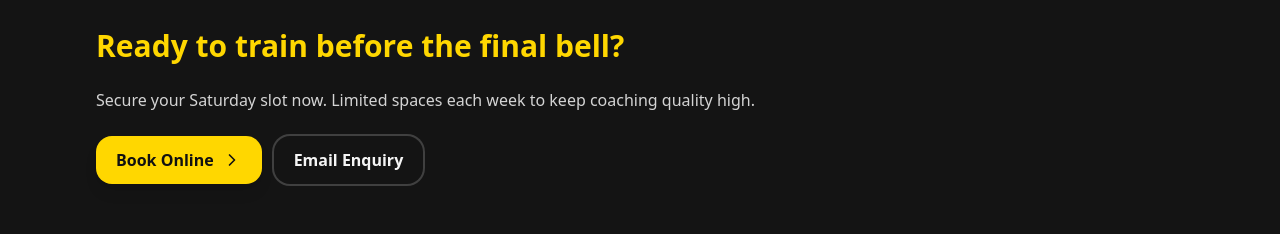
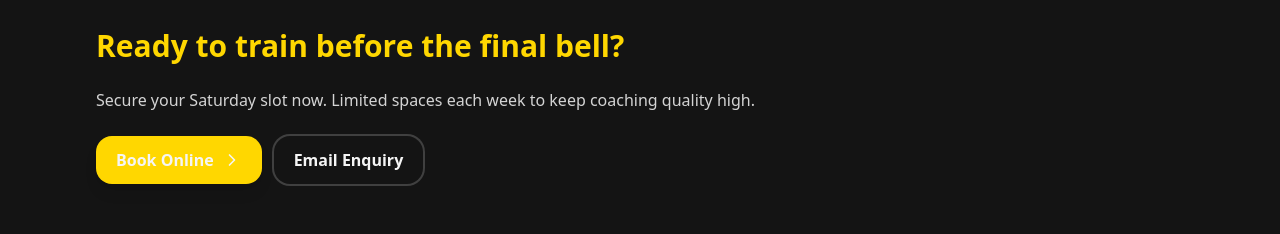
Before and after one commit to apstevens/the-final-bell, a React (Vite) app: page / in a window 1280 px wide. Shown: the part 2980-3214 px from the top of the page. Built offline with nearby package versions, Linux system fonts and the light colour scheme.

Commit message:
Updated hover text colour

```diff
--- a/src/App.tsx
+++ b/src/App.tsx
@@ -206,7 +206,6 @@ export default function TheFinalBellLanding() {
             <a
               href="#book"
               className="inline-flex items-center gap-2 rounded-2xl px-5 py-3 font-semibold shadow-lg bg-secondary hover:bg-primary-dark hover:text-amber-50"
-              style={{ color: "#111" }}
             >
               Book Online <ChevronRight className="h-5 w-5" />
             </a>
```
